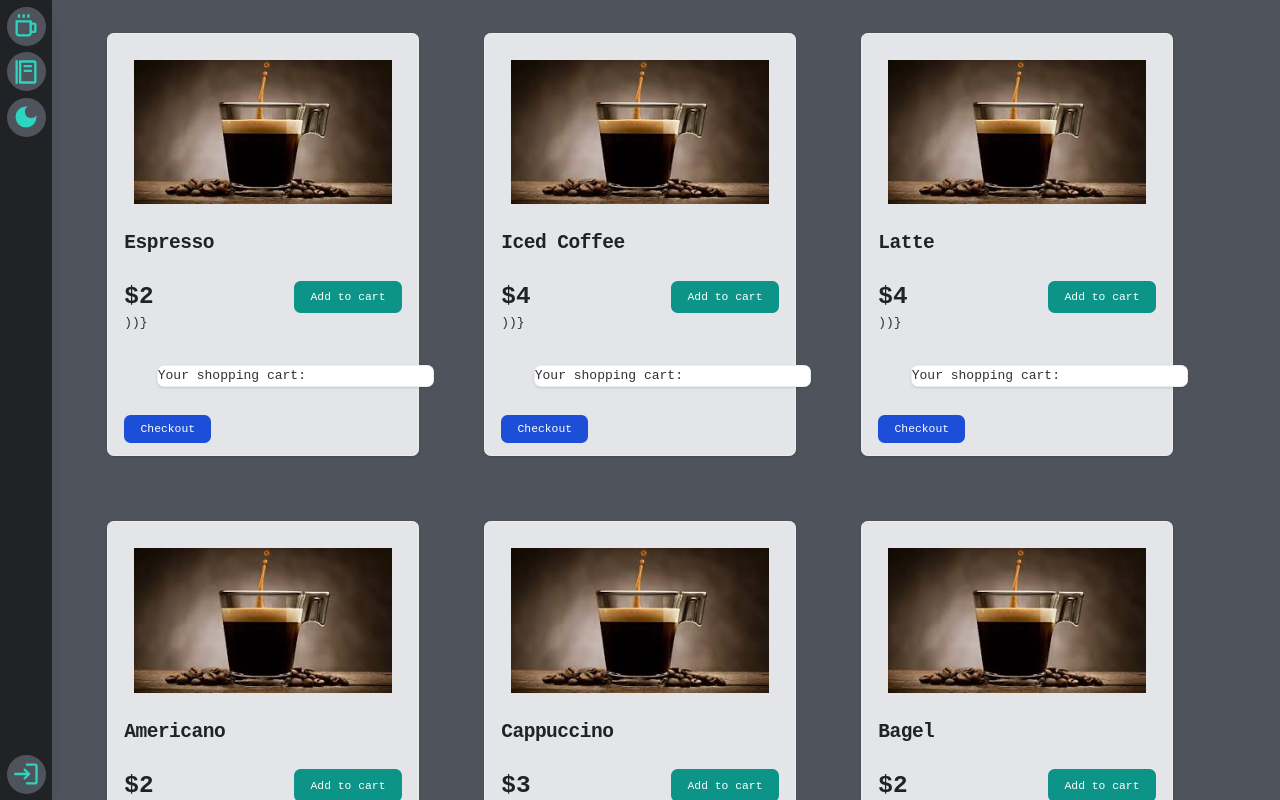
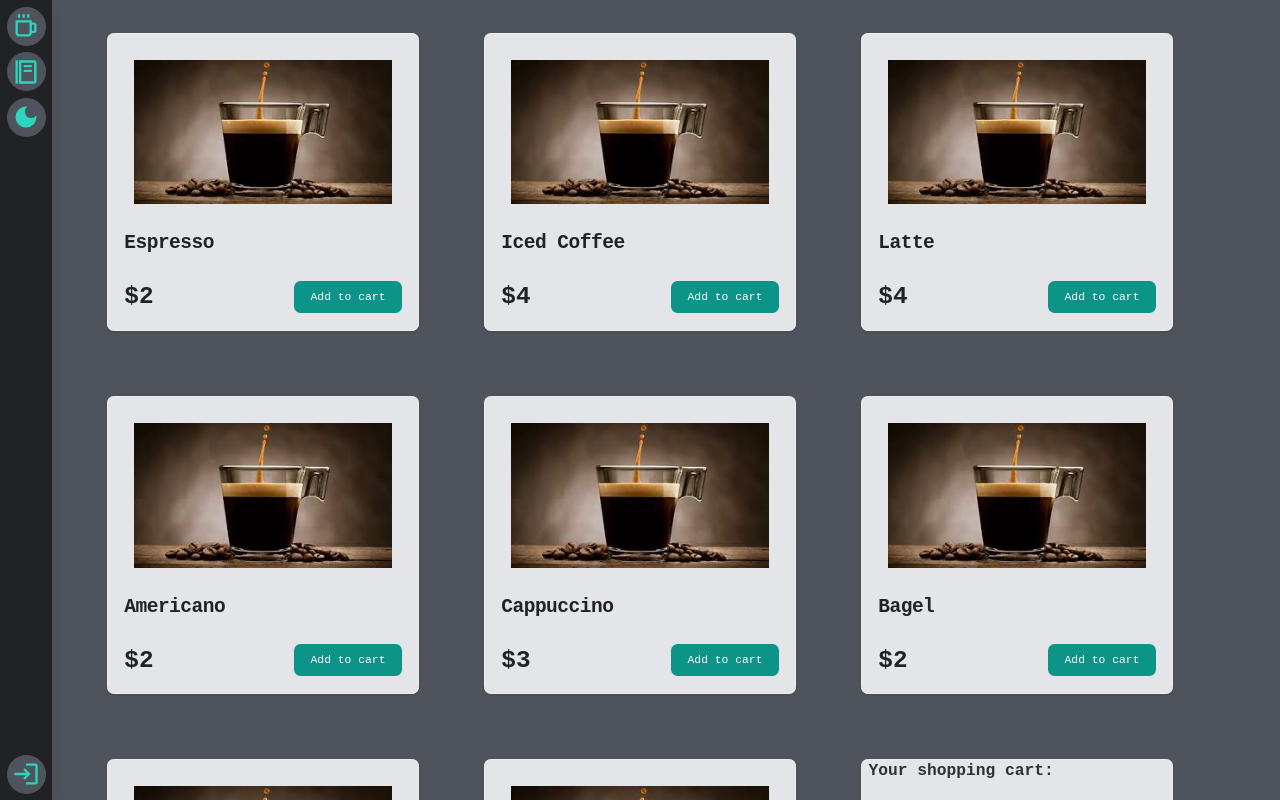
Before and after one commit to t-starkw/jsCafe, a React (Create React App) app in the folder client/: page /menu in a window 1280 px wide. Built offline with nearby package versions, Linux system fonts and the light colour scheme.

Commit message:
fixed what was not fixed

```diff
--- a/client/src/components/MenuItems.js
+++ b/client/src/components/MenuItems.js
@@ -70,28 +70,6 @@ function MenuItems(props) {
               >
                 Add to cart
               </a>
-                </div>
-            ))}
-            <div>
-                <div className="m-10 w-full max-w-sm bg-white border border-gray-200 rounded-lg shadow dark:bg-gray-800 dark:border-gray-700">
-                    Your shopping cart:
-                    {cart.map((cartItem) => (
-                        <ul>
-                            <li>{cartItem.product_name}  ${cartItem.price}</li>
-                        </ul>
-                    ))}
-                </div>
-                <div>
-                    <a
-                        href="/"
-                        className="text-white bg-blue-700 hover:bg-blue-800 focus:ring-4 focus:outline-none focus:ring-blue-300 font-medium rounded-lg text-sm px-5 py-2.5 text-center dark:bg-blue-600 dark:hover:bg-blue-700 dark:focus:ring-blue-800"
-                        onClick={() => {
-                            console.log(cart)
-                            handleCheckout(cart)
-                        }}>
-                        Checkout
-                    </a>
-                </div>
             </div>
           </div>
         </div>
```
